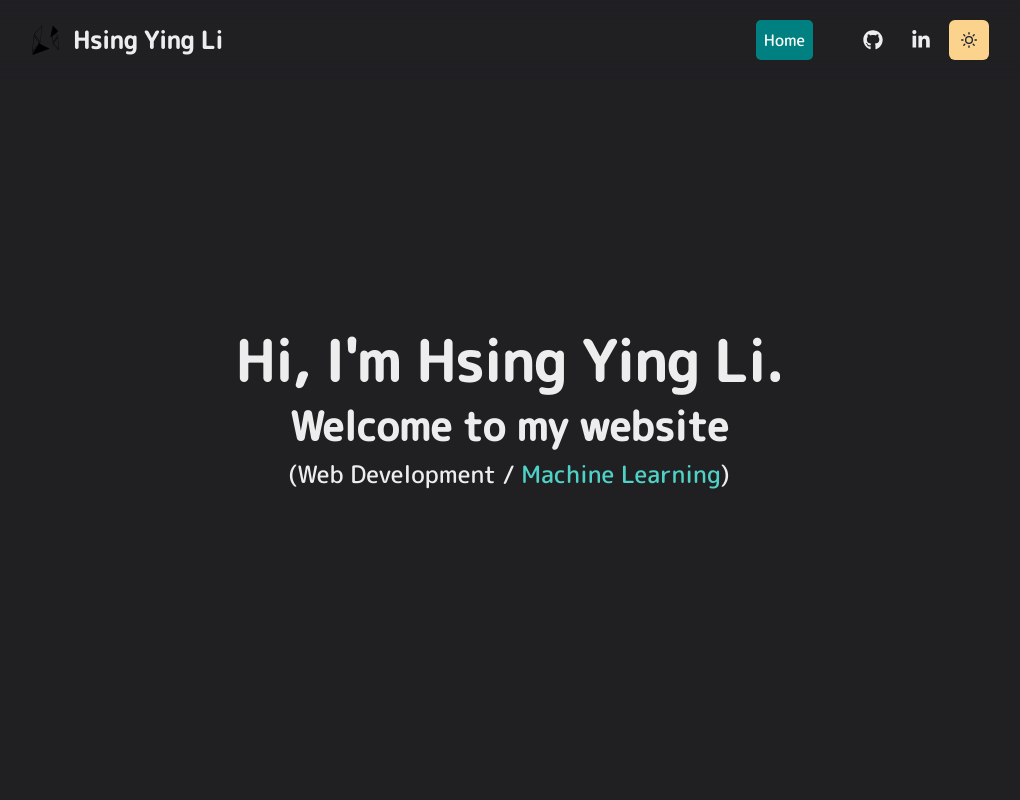
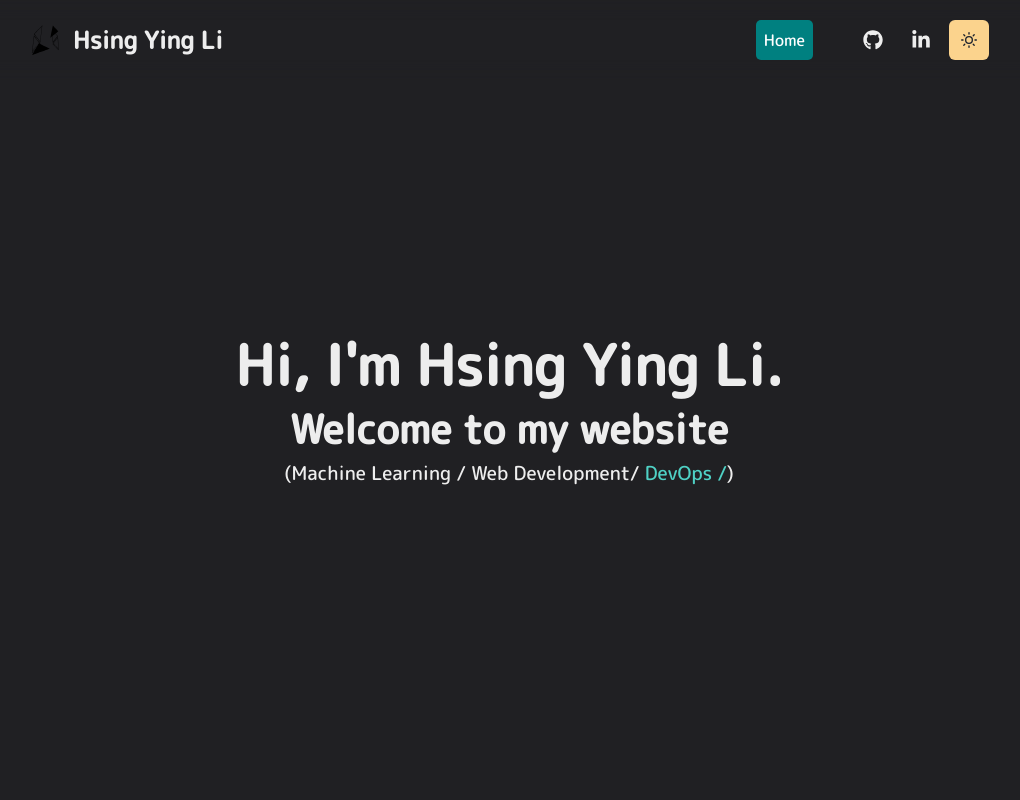
Before and after one commit to hsingyingli/hyl-homepage, a Next.js app: page / in a window 1280 px wide. Shown: the top 800 px of the page, without its empty margins (131-1151 px from the left). Built offline with nearby package versions, Linux system fonts and the light colour scheme.

Commit message:
add devops in hero section

```diff
--- a/components/home/Hero/index.jsx
+++ b/components/home/Hero/index.jsx
@@ -1,10 +1,10 @@
-import {Box, Heading, Text} from '@chakra-ui/react';
-const Hero = ({...rest}) => {
+import { Box, Heading, Text } from '@chakra-ui/react';
+const Hero = ({ ...rest }) => {
   return (
     <Box pb="100px" w='100%' h='100%' display='flex' alignItems='center' justifyContent='center' {...rest}>
       <Box>
         <Heading
-        fontSize={{base: '2.5rem', sm: '3rem', md: '3.5rem'}}
+          fontSize={{ base: '2.5rem', sm: '3rem', md: '3.5rem' }}
           textAlign="center"
           fontWeight="bold"
           fontFamily='"M PLUS Rounded 1c", sans-serif'
@@ -13,7 +13,7 @@ const Hero = ({...rest}) => {
         </Heading>
 
         <Text
-        fontSize={{base: '1.5rem', sm: '2rem', md: '2.5rem'}}
+          fontSize={{ base: '1.5rem', sm: '2rem', md: '2.5rem' }}
           textAlign="center"
           fontWeight="bold"
           fontFamily='"M PLUS Rounded 1c", sans-serif'
@@ -23,17 +23,17 @@ const Hero = ({...rest}) => {
 
         <Text
           fontFamily='"M PLUS Rounded 1c", sans-serif'
-        fontSize={{base: '1rem', sm: '1.5rem'}}
+          fontSize={{ base: '0.8rem', sm: '1.2rem' }}
           fontWeight={500}
           textAlign="center"
         >
-        (Web Development /{' '}
+          (Machine Learning / Web Development/{' '}
           <Text
             as="span"
             color="teal.300"
             whiteSpace="nowrap"
           >
-          Machine Learning
+            DevOps /
           </Text>
           )
         </Text>
```
Lines whose indentation alone changed are shown as unchanged.
